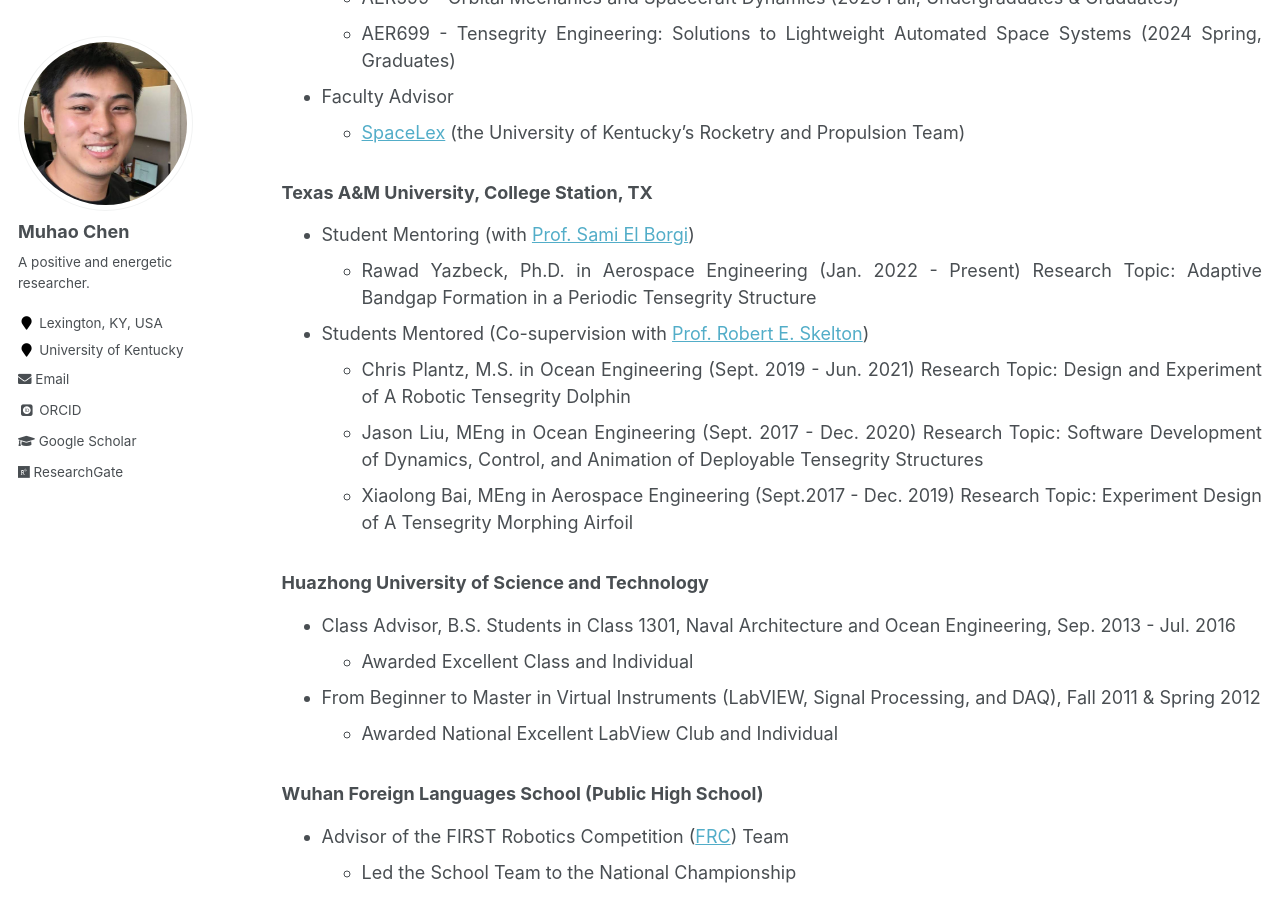
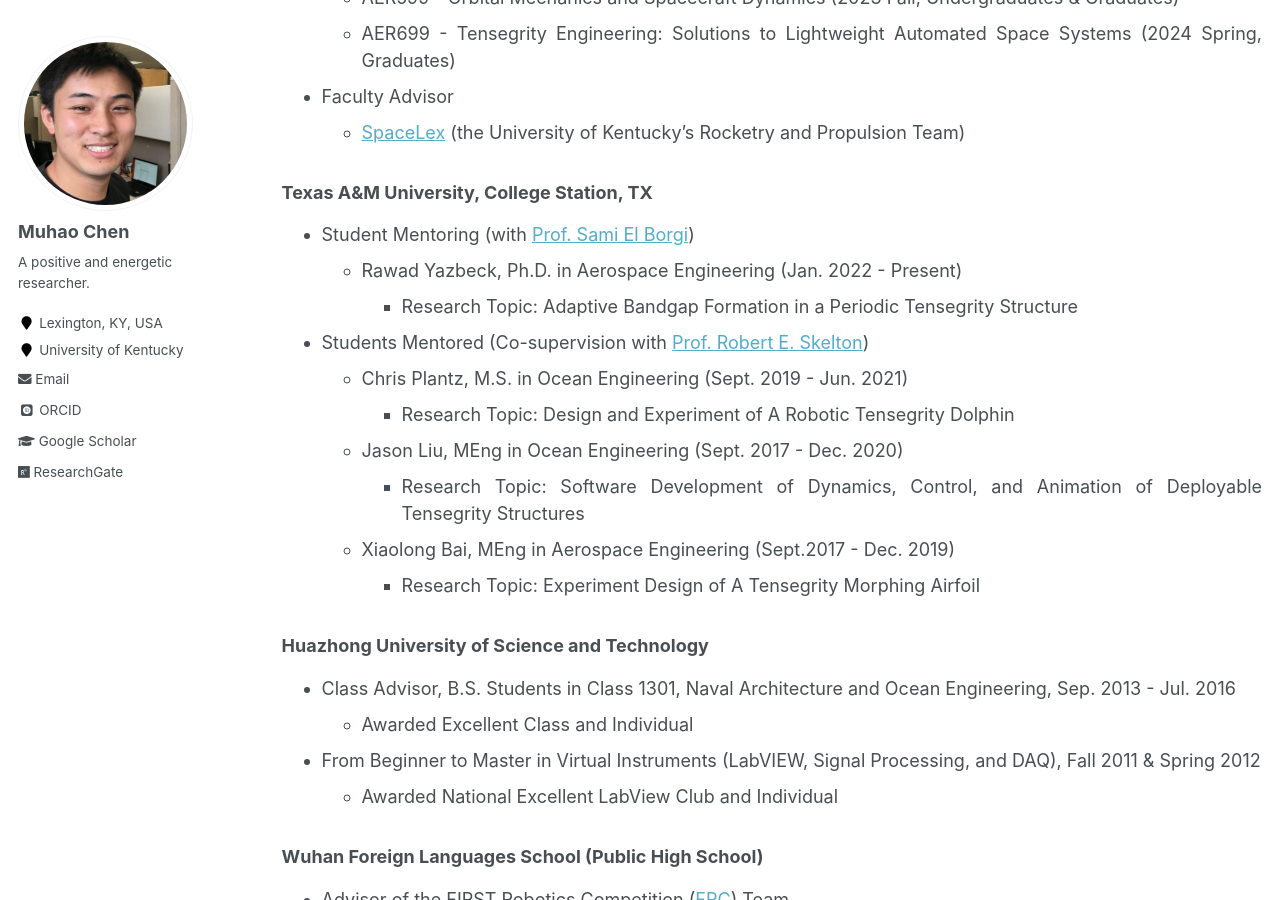
Before and after one commit to Muhao-Chen/muhao-chen.github.io, a Jekyll site: the page built from _pages/teaching.md, in a window 1280 px wide and 900 px high, scrolled down 517 px. Built offline with Jekyll 4.4.1, drawn with Linux system fonts in a browser that asks for light colours; some web fonts are replaced.

```diff
--- a/_pages/teaching.md
+++ b/_pages/teaching.md
@@ -27,16 +27,15 @@ toc: true
 ### Texas A&M University, College Station, TX
 - Student Mentoring (with [Prof. Sami El Borgi](https://www.qatar.tamu.edu/programs/mechanical-engineering/faculty-and-staff/dr.-sami-el-borgi))
     * Rawad Yazbeck, Ph.D. in Aerospace Engineering (Jan. 2022 - Present)
-    Research Topic: Adaptive Bandgap Formation in a Periodic Tensegrity Structure
+        - Research Topic: Adaptive Bandgap Formation in a Periodic Tensegrity Structure
 
 - Students Mentored (Co-supervision with [Prof. Robert E. Skelton](https://bobskelton.github.io/))
     * Chris Plantz, M.S. in Ocean Engineering (Sept. 2019 - Jun. 2021)
-    Research Topic: Design and Experiment of A Robotic Tensegrity Dolphin
+        - Research Topic: Design and Experiment of A Robotic Tensegrity Dolphin
     * Jason Liu, MEng in Ocean Engineering (Sept. 2017 - Dec. 2020)
-    Research Topic: Software Development of Dynamics, Control, and Animation of Deployable Tensegrity Structures
+        - Research Topic: Software Development of Dynamics, Control, and Animation of Deployable Tensegrity Structures
     * Xiaolong Bai, MEng in Aerospace Engineering (Sept.2017 - Dec. 2019)
-     Research Topic: Experiment Design of A Tensegrity Morphing Airfoil
-
+        - Research Topic: Experiment Design of A Tensegrity Morphing Airfoil
 
 ### Huazhong University of Science and Technology
 - Class Advisor, B.S. Students in Class 1301, Naval Architecture and Ocean Engineering, Sep. 2013 - Jul. 2016
```
